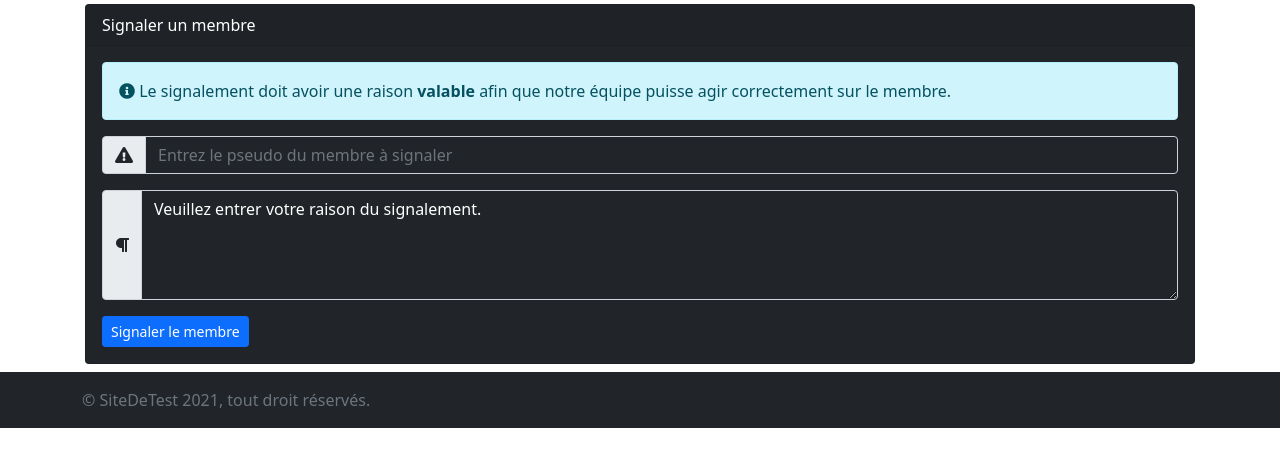
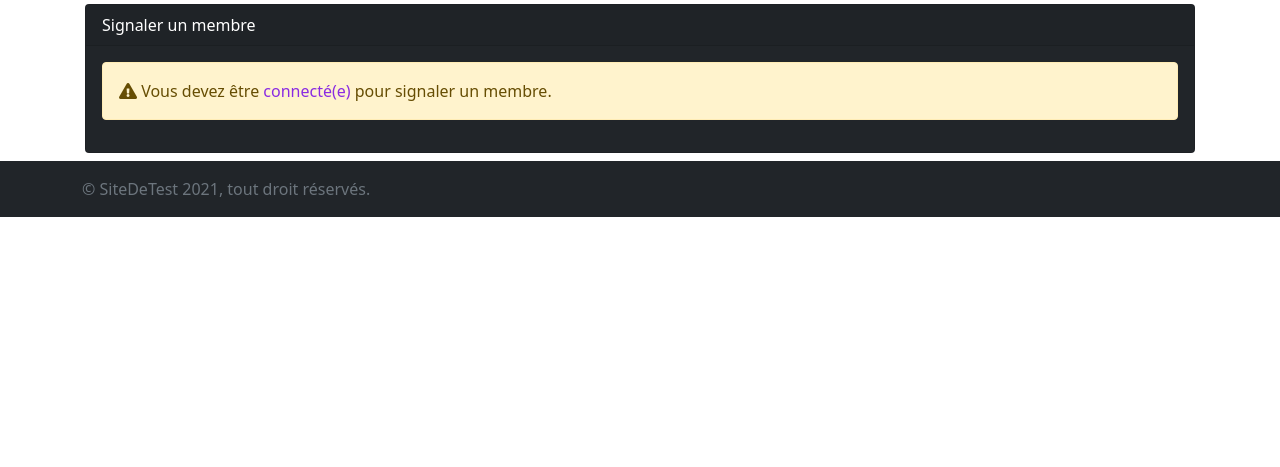
Before and after one commit to Alexoune001/SiteDeTest-Functions, a PHP site: page /pages/signal.php?id=1 in a window 1280 px wide. Shown: the part 56-523 px from the top of the page. Run offline with PHP 8.4, Linux system fonts and the light colour scheme.

Commit message:
Update Signal.php
Mise en place de la fonctionnalité "signaler un membre" + modification couleur des liens dans le css + ajout table signal_u danss la base de donnée

```diff
--- a/functions/Signal.php
+++ b/functions/Signal.php
@@ -1,5 +1,16 @@
 <?php
-function getSignalMember($pseudo, $raison)
+function getSignalMember($id_u, $pseudo, $raison)
 {
+    if(!empty($_POST['pseudo']) AND !empty($_POST['raison']))
+    {
+        $db = dbConnect();
 
+        $sql = "INSERT INTO signal_u (id_u, pseudo, raison) VALUES (?,?,?)";
+        $stmt= $db->prepare($sql);
+        $stmt->execute([$id_u, $pseudo, $raison]);
+    }
+    else
+    {
+        echo message('Les champs du formulaire ne peuvent pas être vide.', 'warning');
+    }
 }
--- a/pages/signal.php
+++ b/pages/signal.php
@@ -16,7 +16,18 @@
                     <div class="card-header">Signaler un membre</div>
                     <div class="card-body">
                         <?php
-                            echo message('Le signalement doit avoir une raison <strong>valable</strong> afin que notre équipe puisse agir correctement sur le membre.', 'info');
+                        if($_GET['id'] >= 1) {
+                            if(isset($_SESSION['id']))
+                            {
+                                echo message('Le signalement doit avoir une raison <strong>valable</strong> afin que notre équipe puisse agir correctement sur le membre.', 'info');
+                                if(isset($_POST['validate']))
+                                {
+                                    $id_u = intval($_SESSION['id']);
+                                    $pseudo = $_POST['pseudo'];
+                                    $raison = $_POST['raison'];
+
+                                    getSignalMember($id_u, $pseudo, $raison);
+                                }
                         ?>
                         <form method="POST">
                             <div class="input-group mb-3">
@@ -25,10 +36,22 @@
                             </div>
                             <div class="input-group mb-3">
                                 <span class="input-group-text"><i class="fas fa-paragraph"></i></span>
-                                <textarea class="form-control bg-dark text-white" name="raison" rows="4">Veuillez entrer votre raison du signalement.</textarea>
+                                <input type="text" name="raison" class="form-control bg-dark text-white" placeholder="Entrez une raison pour votre signalement" />
                             </div>
                             <input type="submit" name="validate" class="btn btn-primary btn-sm" value="Signaler le membre" />
                         </form>
+                        <?php
+                            }
+                            else
+                            {
+                                echo message('Vous devez être <a href="/login" class="link">connecté(e)</a> pour signaler un membre.', 'warning');
+                            }
+                        }
+                        else
+                        {
+                            echo message('Le compte n\'existe pas.', 'danger');
+                        }
+                        ?>
                     </div>
                 </div>
             </div>
--- a/style.css
+++ b/style.css
@@ -1,4 +1,4 @@
 main > .container {padding: 60px 15px 0;}
 
-.link {color:white!important;text-decoration:none!important;}
+.link {color:blueviolet!important;text-decoration:none!important;}
 .link:hover{color:aqua!important;}
```
Also changed, not shown: esp.sql (+17 -1 lines).
